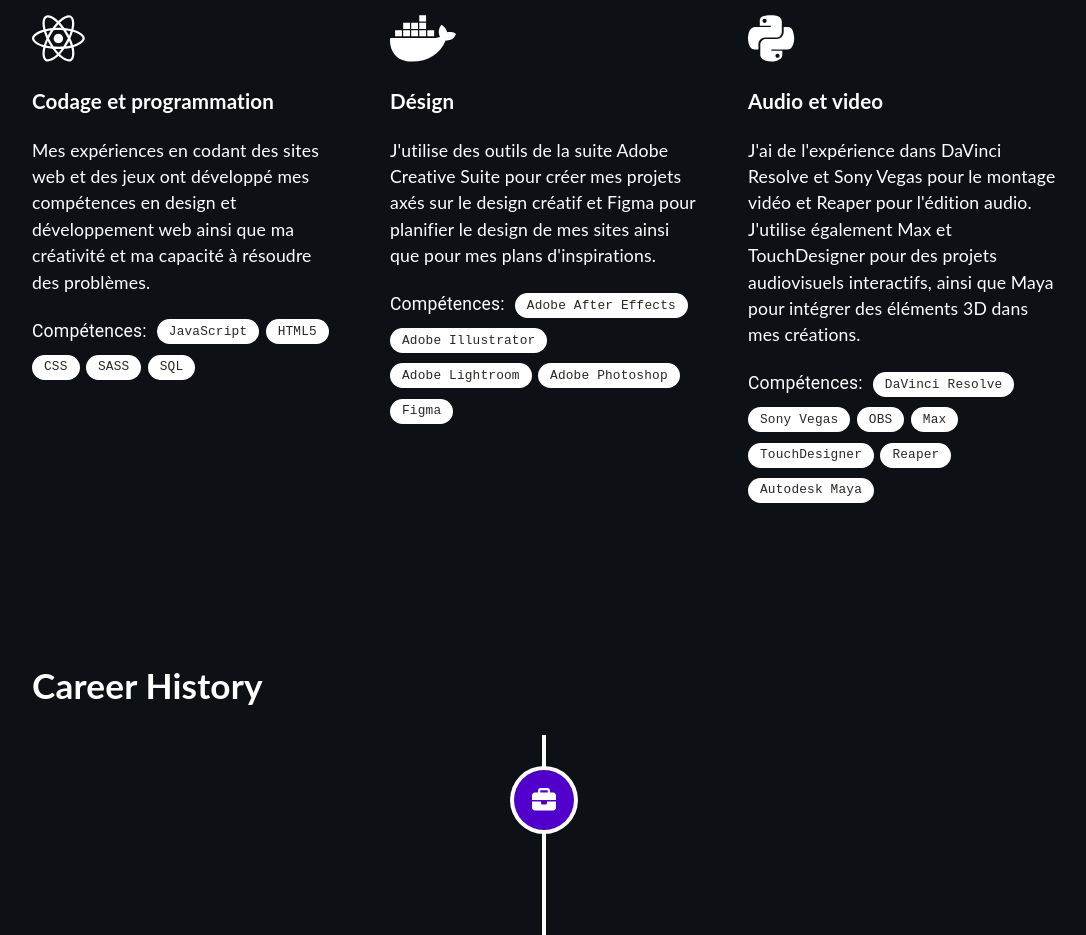
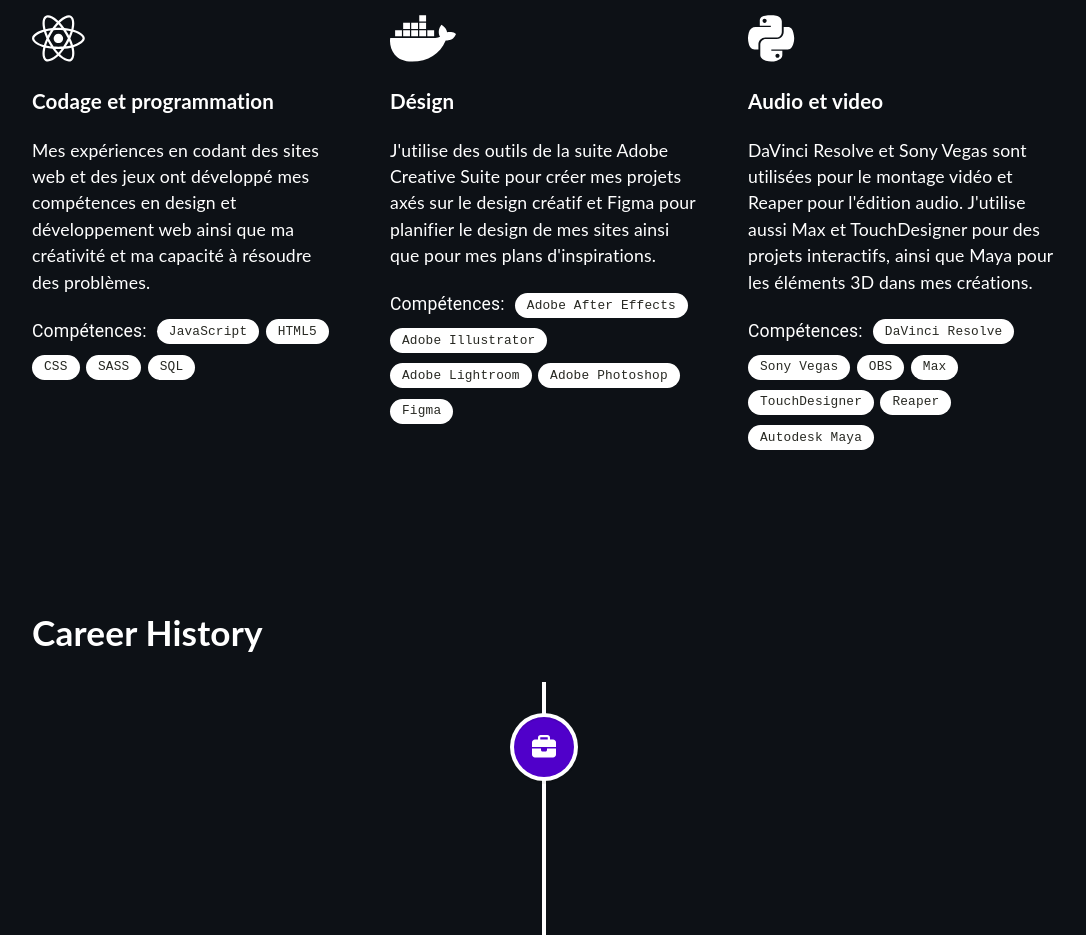
Before and after one commit to IhabMJR/IhabMJR.github.io, a React (Create React App) app: page / in a window 1280 px wide. Shown: the part 980-1915 px from the top of the page, without its empty margins (96-1182 px from the left). Built offline with nearby package versions, Linux system fonts and the light colour scheme.

Commit message:
expertise fix

```diff
--- a/src/components/Expertise.tsx
+++ b/src/components/Expertise.tsx
@@ -64,7 +64,7 @@
                 <div className="skill">
                     <FontAwesomeIcon icon={faPython} size="3x"/>
                     <h3>Audio et video</h3>
-                    <p>J'ai de l'expérience dans DaVinci Resolve et Sony Vegas pour le montage vidéo et Reaper pour l'édition audio. J'utilise également Max et TouchDesigner pour des projets audiovisuels interactifs, ainsi que Maya pour intégrer des éléments 3D dans mes créations.</p>
+                    <p>DaVinci Resolve et Sony Vegas sont utilisées pour le montage vidéo et Reaper pour l'édition audio. J'utilise aussi Max et TouchDesigner pour des projets interactifs, ainsi que Maya pour les éléments 3D dans mes créations.</p>
                     <div className="flex-chips">
                         <span className="chip-title">Compétences:</span>
                         {labelsThird.map((label, index) => (
```
